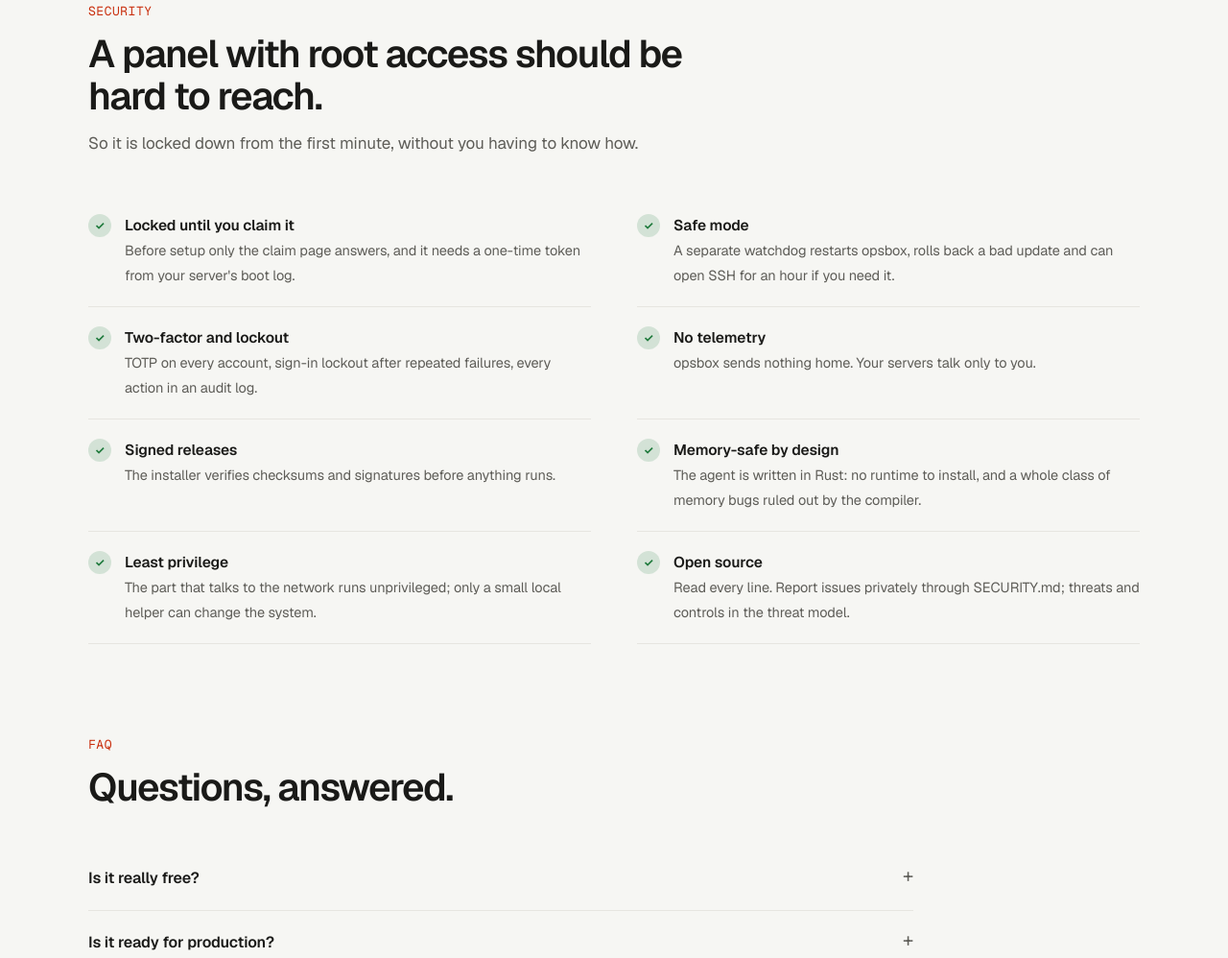
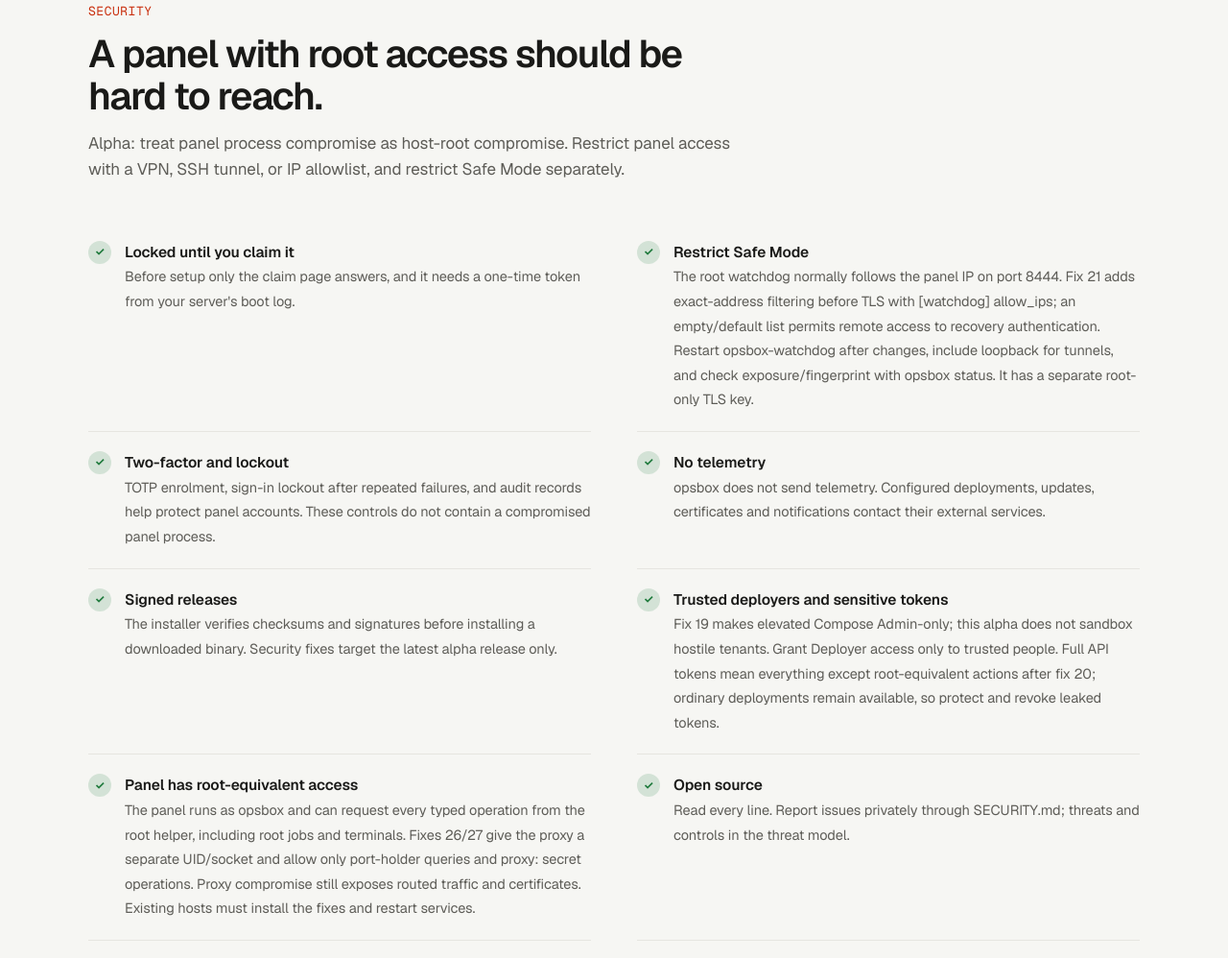
Before and after one commit to khangdev20/opsbox, a plain HTML site: page site/index.html in a window 1280 px wide. Shown: the part 4255-5253 px from the top of the page at 96% size. Drawn offline with Linux system fonts and the light colour scheme.

Commit message:
fix 30: Security docs must say what is true (docs only)

```diff
--- a/site/index.html
+++ b/site/index.html
@@ -272,16 +272,16 @@
     <div class="head">
       <span class="eyebrow">Security</span>
       <h2>A panel with root access should be hard to reach.</h2>
-      <p>So it is locked down from the first minute, without you having to know how.</p>
+      <p>Alpha: treat panel process compromise as host-root compromise. Restrict panel access with a VPN, SSH tunnel, or IP allowlist, and restrict Safe Mode separately.</p>
     </div>
     <div class="sec-list">
       <div class="sec-item"><span class="ok" aria-hidden="true">✓</span><div><b>Locked until you claim it</b><span>Before setup only the claim page answers, and it needs a one-time token from your server's boot log.</span></div></div>
-      <div class="sec-item"><span class="ok" aria-hidden="true">✓</span><div><b>Safe mode</b><span>A separate watchdog restarts opsbox, rolls back a bad update and can open SSH for an hour if you need it.</span></div></div>
-      <div class="sec-item"><span class="ok" aria-hidden="true">✓</span><div><b>Two-factor and lockout</b><span>TOTP on every account, sign-in lockout after repeated failures, every action in an audit log.</span></div></div>
-      <div class="sec-item"><span class="ok" aria-hidden="true">✓</span><div><b>No telemetry</b><span>opsbox sends nothing home. Your servers talk only to you.</span></div></div>
-      <div class="sec-item"><span class="ok" aria-hidden="true">✓</span><div><b>Signed releases</b><span>The installer verifies checksums and signatures before anything runs.</span></div></div>
-      <div class="sec-item"><span class="ok" aria-hidden="true">✓</span><div><b>Memory-safe by design</b><span>The agent is written in Rust: no runtime to install, and a whole class of memory bugs ruled out by the compiler.</span></div></div>
-      <div class="sec-item"><span class="ok" aria-hidden="true">✓</span><div><b>Least privilege</b><span>The part that talks to the network runs unprivileged; only a small local helper can change the system.</span></div></div>
+      <div class="sec-item"><span class="ok" aria-hidden="true">✓</span><div><b>Restrict Safe Mode</b><span>The root watchdog normally follows the panel IP on port 8444. Fix 21 adds exact-address filtering before TLS with [watchdog] allow_ips; an empty/default list permits remote access to recovery authentication. Restart opsbox-watchdog after changes, include loopback for tunnels, and check exposure/fingerprint with opsbox status. It has a separate root-only TLS key.</span></div></div>
+      <div class="sec-item"><span class="ok" aria-hidden="true">✓</span><div><b>Two-factor and lockout</b><span>TOTP enrolment, sign-in lockout after repeated failures, and audit records help protect panel accounts. These controls do not contain a compromised panel process.</span></div></div>
+      <div class="sec-item"><span class="ok" aria-hidden="true">✓</span><div><b>No telemetry</b><span>opsbox does not send telemetry. Configured deployments, updates, certificates and notifications contact their external services.</span></div></div>
+      <div class="sec-item"><span class="ok" aria-hidden="true">✓</span><div><b>Signed releases</b><span>The installer verifies checksums and signatures before installing a downloaded binary. Security fixes target the latest alpha release only.</span></div></div>
+      <div class="sec-item"><span class="ok" aria-hidden="true">✓</span><div><b>Trusted deployers and sensitive tokens</b><span>Fix 19 makes elevated Compose Admin-only; this alpha does not sandbox hostile tenants. Grant Deployer access only to trusted people. Full API tokens mean everything except root-equivalent actions after fix 20; ordinary deployments remain available, so protect and revoke leaked tokens.</span></div></div>
+      <div class="sec-item"><span class="ok" aria-hidden="true">✓</span><div><b>Panel has root-equivalent access</b><span>The panel runs as opsbox and can request every typed operation from the root helper, including root jobs and terminals. Fixes 26/27 give the proxy a separate UID/socket and allow only port-holder queries and proxy: secret operations. Proxy compromise still exposes routed traffic and certificates. Existing hosts must install the fixes and restart services.</span></div></div>
       <div class="sec-item"><span class="ok" aria-hidden="true">✓</span><div><b>Open source</b><span>Read every line. Report issues privately through <a href="https://github.com/khangdev20/opsbox/blob/main/SECURITY.md">SECURITY.md</a>; threats and controls in the <a href="https://github.com/khangdev20/opsbox/blob/main/docs/THREAT_MODEL.md">threat model</a>.</span></div></div>
     </div>
   </div>
```
Also changed, not shown: 9 other files.
